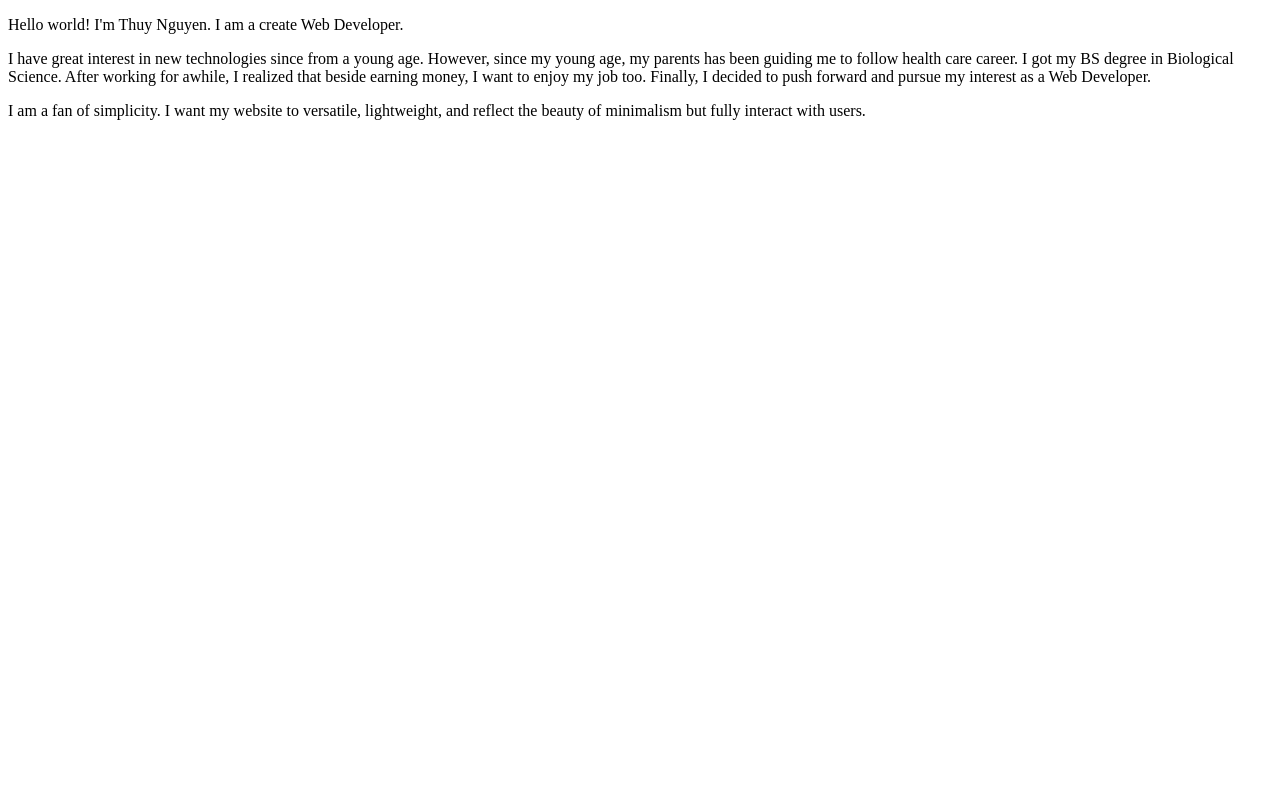
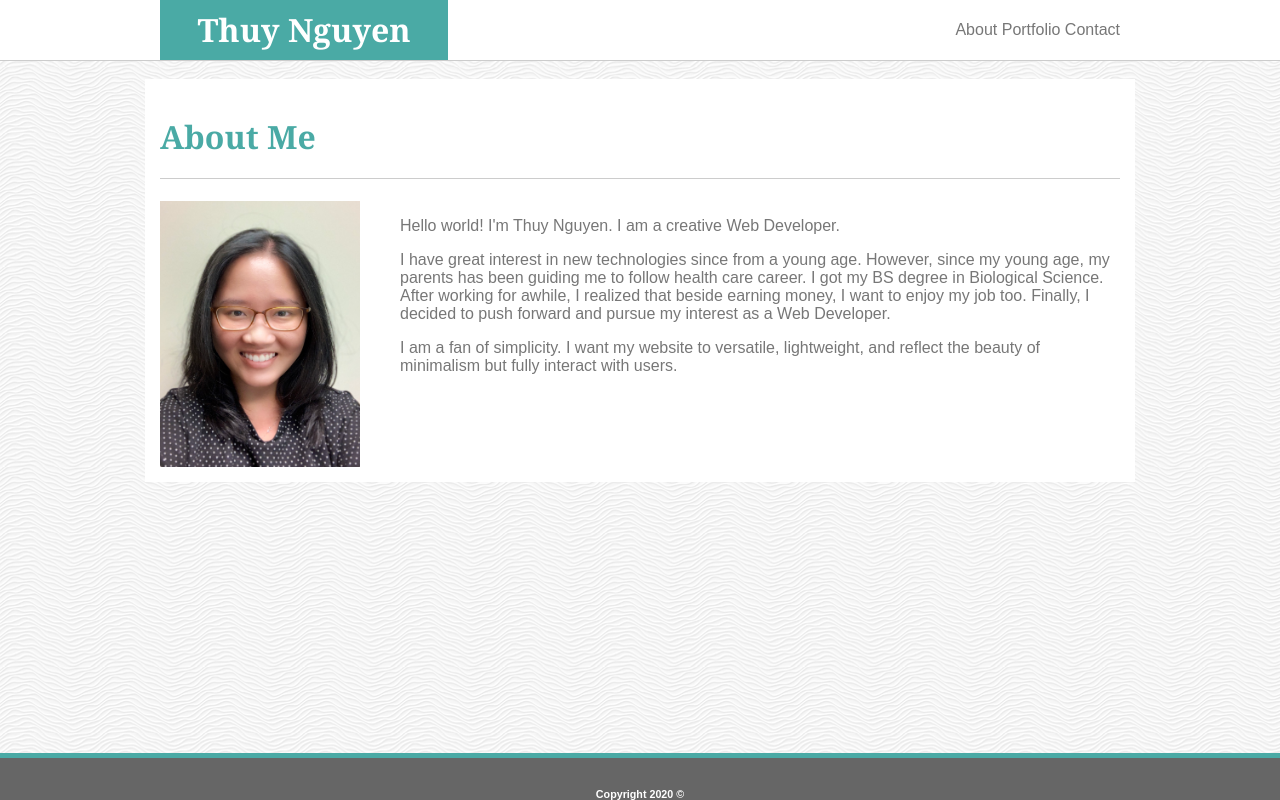
Before and after one commit to thuynguyen-nht/Basic-Portfolio, a plain HTML site: page index.html in a window 1280 px wide. Drawn offline with Linux system fonts and the light colour scheme.

Commit message:
index.html first page

```diff
--- a/assets/css/style.css
+++ b/assets/css/style.css
@@ -0,0 +1,101 @@
+body {
+    font-family: 'Arial', 'Helvetica Neue', Helvetica, sans-serif;
+	background-image: url(white-waves.png);
+	background-repeat: repeat;
+	margin: 0;
+}
+
+p {
+    color: #777777;
+}
+
+#header {
+    background-color: #ffffff;
+	/*margin-bottom: 20px;*/
+	overflow: hidden;
+	border-bottom: 1.5px solid #cccccc;
+}
+
+.wrap {
+	width: 960px;
+	margin: 0 auto;
+}
+
+#myName-area {
+	display: block;/*display block allows setting if width and height values*/
+	height: 60px;
+	line-height: 60px; /*without this command, text will not be in center with 60px height*/
+	width: 30%;
+	float: left;
+}
+#myName {
+	margin: 0;
+	color: #ffffff;
+	text-align: center;
+	background-color: #4aaaa5;
+	font-family: 'Georgia', Times, Times New Roman, serif;
+}
+
+nav li{
+	display: inline;
+}
+
+nav {
+	line-height:60px;
+	height: 60px;
+	float: right;
+	width: 30%;
+}
+
+nav ul {
+	margin: 0;
+	text-align:right;
+}
+
+.container{
+	width: 960px;
+	margin: 0 auto;
+	padding: 15px;
+	background-color: #ffffff;
+	overflow: hidden; /*without this the image will be out of this container when float*/
+}
+
+a {
+    text-decoration: none;
+	color: #777777;
+}
+
+#profileImg {
+    width: 200px;
+    height:auto;
+	float: left;
+}
+
+#aboutMe {
+	font-family: 'Georgia', Times, Times New Roman, serif;
+	color: #4aaaa5;
+	display: block;
+	padding-bottom: 20px;
+	border-bottom: 1.5px solid #cccccc;
+}
+
+#text {
+	float: right;
+	width: 75%;
+}
+
+#footer {
+	background-color: #666666;
+	position: fixed;
+	bottom: 0;
+	width: 100%;
+}
+
+h6 {
+	color: #ffffff;
+	text-align: center;
+	margin-bottom: 0;
+	margin-top: 0;
+	padding-top:30px;
+	border-top: 5px solid #4aaaa5;
+}
--- a/index.html
+++ b/index.html
@@ -2,12 +2,37 @@
 <html>
 
 <head>
+    <meta charset = "UTF-8">
     <title>Everything About Me</title>
+    <link rel="stylesheet" type="text/css" href="assets/css/style.css">
+
 </head>
 
 <body>
+    <header id="header">
+        <div class="wrap">
+			<div id="myName-area">
+				<h1 id="myName">Thuy Nguyen</h1>
+			</div>
+	        <nav id="menu">
+				<ul>
+		            <li><a href="#">About</a></li>
+		            <li><a href="#">Portfolio</a></li>
+		            <li><a href="#">Contact</a></li>
+				</ul>
+	        </nav>
+		</div>
+    </header>
+    <br>
+	<div class="container">
+        <div>
+            <h1 id="aboutMe">About Me</h1>
+        </div>
+        <div class="content">
+			<img id="profileImg" src="assets/images/profilePic.jpg" alt="Thuy Nguyen">
+            <div id="text">
 				<p>
-        Hello world! I'm Thuy Nguyen. I am a create Web Developer.
+	                Hello world! I'm Thuy Nguyen. I am a creative Web Developer.
 	            </p>
 	            <p>
 	                I have great interest in new technologies since from a young age. However, since my young age, my parents has been guiding me to follow  health care career. I got my BS degree in Biological Science. After working for awhile, I realized that beside earning money, I want to enjoy my job too. Finally, I decided to push forward and pursue my interest as a Web Developer.
@@ -15,6 +40,12 @@
 	            <p>
 	                I am a fan of simplicity. I want my website to versatile, lightweight, and reflect the beauty of minimalism but fully interact with users.
 	            </p>
+			</div>
+        </div>
+    </div>
+	<footer id="footer">
+		<h6>Copyright 2020 &copy; </h6>
+	</footer>
 </body>
 
 </html>
```
Also changed, not shown: assets/css/white-waves.png (added). Lines whose indentation alone changed are shown as unchanged.
